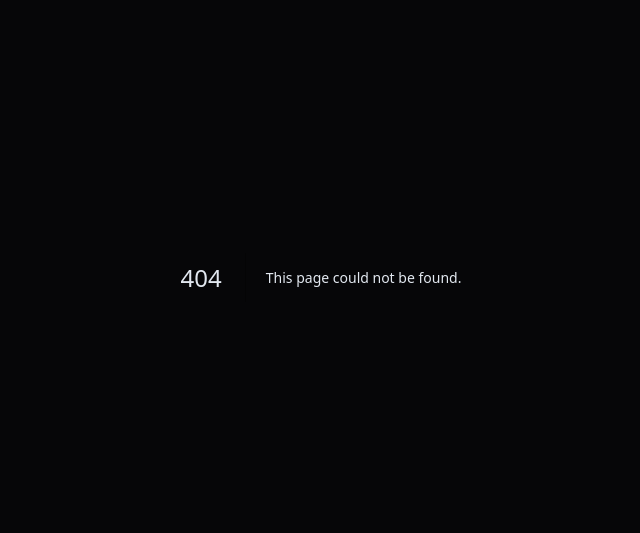
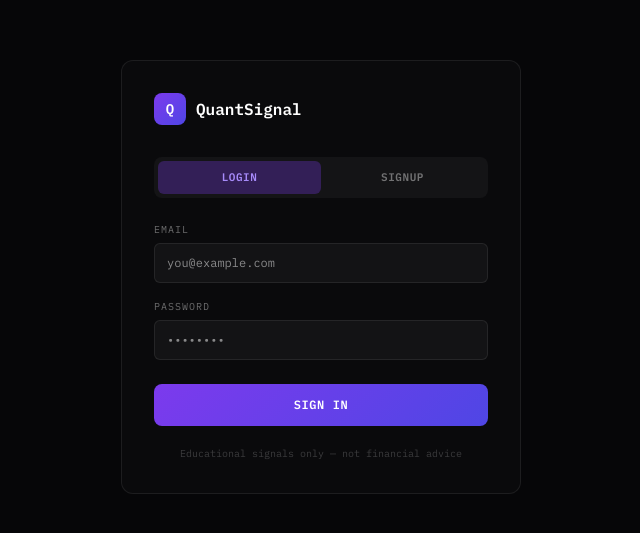
Before and after one commit to MaverickTushar007/quantsignal-web, a Next.js app: page /auth in a window 1280 px wide. Before the commit this address had no page. Shown: the part 123-656 px from the top of the page, without its empty margins (319-959 px from the left). Built offline with nearby package versions, Linux system fonts and the light colour scheme; no server answers.

Commit message:
Add Supabase auth — login/signup page

```diff
--- /dev/null
+++ b/app/auth/page.tsx
@@ -0,0 +1,83 @@
+"use client";
+import { useState } from "react";
+import { supabase } from "../lib/supabase";
+import { useRouter } from "next/navigation";
+
+export default function AuthPage() {
+  const [mode, setMode] = useState<"login" | "signup">("login");
+  const [email, setEmail] = useState("");
+  const [password, setPassword] = useState("");
+  const [loading, setLoading] = useState(false);
+  const [error, setError] = useState("");
+  const [success, setSuccess] = useState("");
+  const router = useRouter();
+
+  async function handleSubmit() {
+    setLoading(true);
+    setError("");
+    setSuccess("");
+
+    if (mode === "signup") {
+      const { error } = await supabase.auth.signUp({ email, password });
+      if (error) setError(error.message);
+      else setSuccess("Check your email to confirm your account.");
+    } else {
+      const { error } = await supabase.auth.signInWithPassword({ email, password });
+      if (error) setError(error.message);
+      else router.push("/dashboard");
+    }
+    setLoading(false);
+  }
+
+  return (
+    <div style={{ minHeight: "100vh", background: "#060608", display: "flex", alignItems: "center", justifyContent: "center", fontFamily: "'IBM Plex Mono', monospace" }}>
+      <div style={{ width: 400, background: "#0a0a0c", border: "1px solid rgba(255,255,255,0.08)", borderRadius: 12, padding: 32 }}>
+
+        {/* Logo */}
+        <div style={{ display: "flex", alignItems: "center", gap: 10, marginBottom: 32 }}>
+          <div style={{ width: 32, height: 32, borderRadius: 8, background: "linear-gradient(135deg, #7c3aed, #4f46e5)", display: "flex", alignItems: "center", justifyContent: "center", fontSize: 14, fontWeight: 700, color: "#fff" }}>Q</div>
+          <span style={{ color: "#fff", fontWeight: 600, fontSize: 16 }}>QuantSignal</span>
+        </div>
+
+        {/* Tab toggle */}
+        <div style={{ display: "flex", background: "rgba(255,255,255,0.04)", borderRadius: 8, padding: 4, marginBottom: 24 }}>
+          {(["login", "signup"] as const).map(m => (
+            <button key={m} onClick={() => setMode(m)}
+              style={{ flex: 1, padding: "8px 0", borderRadius: 6, border: "none", background: mode === m ? "rgba(124,58,237,0.3)" : "transparent", color: mode === m ? "#a78bfa" : "rgba(255,255,255,0.4)", fontSize: 11, fontWeight: 700, cursor: "pointer", fontFamily: "inherit", letterSpacing: "0.05em", textTransform: "uppercase" }}>
+              {m}
+            </button>
+          ))}
+        </div>
+
+        {/* Inputs */}
+        <div style={{ marginBottom: 16 }}>
+          <div style={{ fontSize: 10, color: "rgba(255,255,255,0.4)", marginBottom: 6, letterSpacing: "0.1em" }}>EMAIL</div>
+          <input value={email} onChange={e => setEmail(e.target.value)}
+            type="email" placeholder="you@example.com"
+            style={{ width: "100%", background: "rgba(255,255,255,0.04)", border: "1px solid rgba(255,255,255,0.08)", borderRadius: 6, padding: "10px 12px", color: "#fff", fontSize: 12, outline: "none", fontFamily: "inherit", boxSizing: "border-box" }} />
+        </div>
+        <div style={{ marginBottom: 24 }}>
+          <div style={{ fontSize: 10, color: "rgba(255,255,255,0.4)", marginBottom: 6, letterSpacing: "0.1em" }}>PASSWORD</div>
+          <input value={password} onChange={e => setPassword(e.target.value)}
+            type="password" placeholder="••••••••"
+            onKeyDown={e => e.key === "Enter" && handleSubmit()}
+            style={{ width: "100%", background: "rgba(255,255,255,0.04)", border: "1px solid rgba(255,255,255,0.08)", borderRadius: 6, padding: "10px 12px", color: "#fff", fontSize: 12, outline: "none", fontFamily: "inherit", boxSizing: "border-box" }} />
+        </div>
+
+        {/* Error / Success */}
+        {error && <div style={{ background: "rgba(255,68,102,0.1)", border: "1px solid rgba(255,68,102,0.2)", borderRadius: 6, padding: "10px 12px", fontSize: 11, color: "#ff4466", marginBottom: 16 }}>{error}</div>}
+        {success && <div style={{ background: "rgba(0,255,136,0.1)", border: "1px solid rgba(0,255,136,0.2)", borderRadius: 6, padding: "10px 12px", fontSize: 11, color: "#00ff88", marginBottom: 16 }}>{success}</div>}
+
+        {/* Submit */}
+        <button onClick={handleSubmit} disabled={loading}
+          style={{ width: "100%", padding: "12px 0", background: "linear-gradient(135deg, #7c3aed, #4f46e5)", border: "none", borderRadius: 8, color: "#fff", fontSize: 12, fontWeight: 700, cursor: loading ? "not-allowed" : "pointer", fontFamily: "inherit", letterSpacing: "0.05em", opacity: loading ? 0.7 : 1 }}>
+          {loading ? "..." : mode === "login" ? "SIGN IN" : "CREATE ACCOUNT"}
+        </button>
+
+        <div style={{ textAlign: "center", marginTop: 20, fontSize: 10, color: "rgba(255,255,255,0.2)" }}>
+          Educational signals only — not financial advice
+        </div>
+      </div>
+    </div>
+  );
+}
--- a/app/components/FinSightDrawer.tsx
+++ b/app/components/FinSightDrawer.tsx
@@ -154,9 +154,9 @@ export default function FinSightDrawer({ symbol }: { symbol: string }) {
                           : "bg-white/[0.03] border border-white/10"
                       } max-w-[85%] rounded-2xl p-4 text-[13px] leading-relaxed transition-all hover:bg-opacity-100 backdrop-blur-sm`}
                     >
-                      <ReactMarkdown className={`prose prose-invert prose-xs max-w-none ${m.role === "assistant" ? "text-white/80 font-medium" : "text-white"}`}>
+                      <div className={`prose prose-invert prose-xs max-w-none ${m.role === "assistant" ? "text-white/80 font-medium" : "text-white"}`}><ReactMarkdown>
                         {m.content}
-                      </ReactMarkdown>
+                      </ReactMarkdown></div>
                     </div>
                   </div>
                 ))}
--- /dev/null
+++ b/app/lib/supabase.ts
@@ -0,0 +1,6 @@
+import { createClient } from "@supabase/supabase-js";
+
+const supabaseUrl = process.env.NEXT_PUBLIC_SUPABASE_URL!;
+const supabaseAnonKey = process.env.NEXT_PUBLIC_SUPABASE_ANON_KEY!;
+
+export const supabase = createClient(supabaseUrl, supabaseAnonKey);
--- a/app/page.tsx
+++ b/app/page.tsx
@@ -18,7 +18,8 @@ export default function Landing() {
         <div className="flex items-center gap-4">
           <a href="/dashboard" className="text-sm text-white/50 hover:text-white transition-colors">Dashboard</a>
           <a href="#pricing" className="text-sm text-white/50 hover:text-white transition-colors">Pricing</a>
-          <a href="/dashboard" className="px-4 py-2 bg-violet-600 hover:bg-violet-500 rounded-lg text-sm font-medium transition-colors">
+          <a href="/auth" className="text-sm text-white/50 hover:text-white transition-colors">Sign In</a>
+          <a href="/auth" className="px-4 py-2 bg-violet-600 hover:bg-violet-500 rounded-lg text-sm font-medium transition-colors">
             Try Free
           </a>
         </div>
--- a/package.json
+++ b/package.json
@@ -9,6 +9,8 @@
     "lint": "eslint"
   },
   "dependencies": {
+    "@supabase/ssr": "^0.9.0",
+    "@supabase/supabase-js": "^2.99.2",
     "framer-motion": "^12.38.0",
     "lucide-react": "^0.577.0",
     "next": "16.1.7",
```
Also changed, not shown: 1 other file (tests, documents, lock files or other folders).
